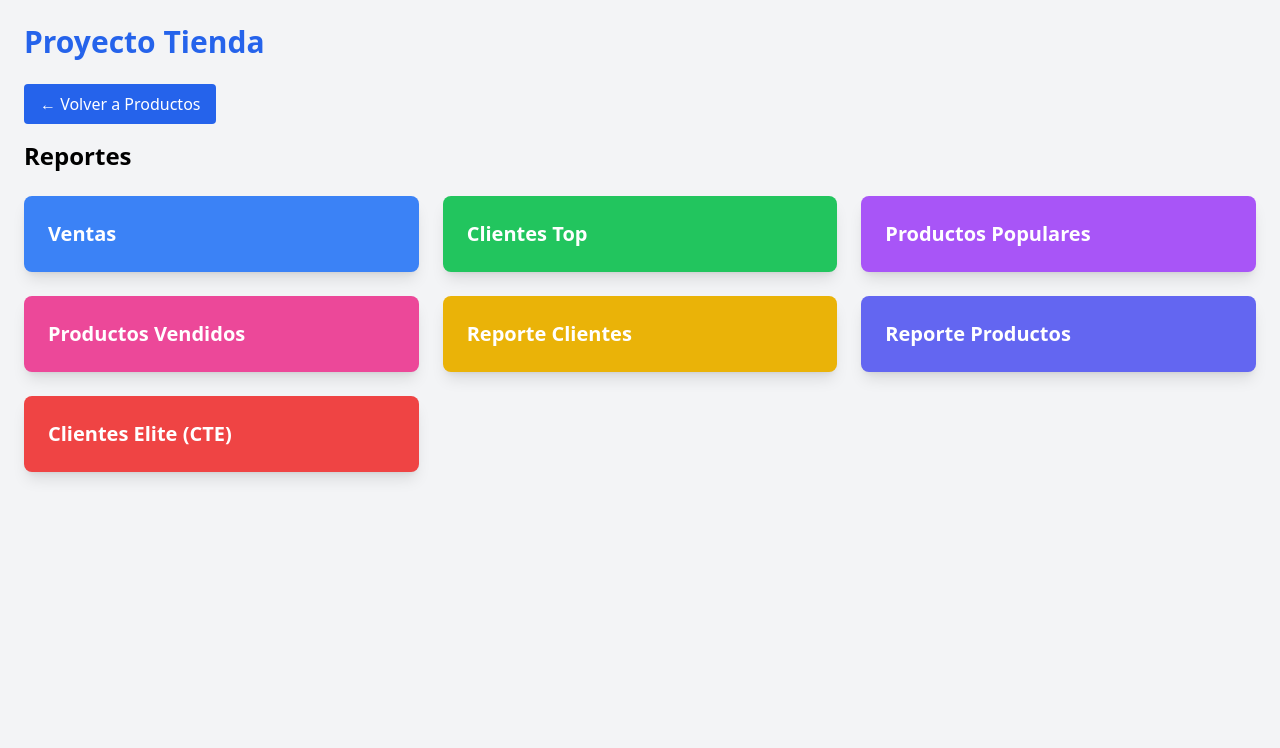
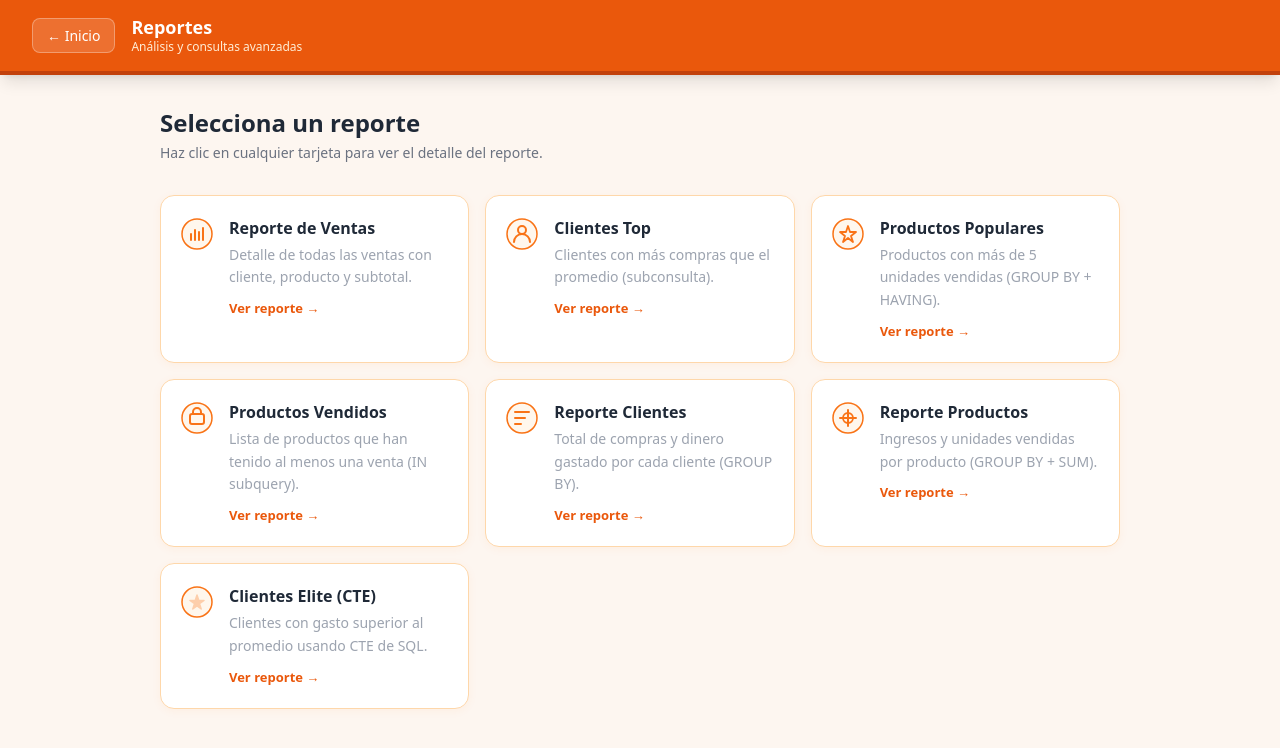
Before and after one commit to JuanGualim/Proyecto_2_DB1, a React app in the folder proyecto/frontend/: page /reportes in a window 1280 px wide. Shown: the top 748 px of the page. Built offline with nearby package versions, Linux system fonts and the light colour scheme; the HTML template or start-up script is replaced by a standard one.

Commit message:
Cambio en el diseño de las páginas de detalleReporte y Reportes

```diff
--- a/proyecto/frontend/src/App.jsx
+++ b/proyecto/frontend/src/App.jsx
@@ -1,4 +1,5 @@
 import { BrowserRouter, Routes, Route } from "react-router-dom";
+import Inicio from "./pages/Inicio";
 import Productos from "./pages/Productos";
 import Reportes from "./pages/Reportes";
 import ReporteDetalle from "./pages/ReporteDetalle";
@@ -6,13 +7,10 @@ import ReporteDetalle from "./pages/ReporteDetalle";
 function App() {
   return (
     <BrowserRouter>
-      <div className="min-h-screen bg-gray-100 p-6">
-        <h1 className="text-3xl font-bold text-blue-600 mb-6">
-          Proyecto Tienda
-        </h1>
-
+      <div className="min-h-screen" style={{ background: "#fdf6f0" }}>
         <Routes>
-          <Route path="/" element={<Productos />} />
+          <Route path="/" element={<Inicio />} />
+          <Route path="/productos" element={<Productos />} />
           <Route path="/reportes" element={<Reportes />} />
           <Route path="/reportes/:tipo" element={<ReporteDetalle />} />
         </Routes>
--- a/proyecto/frontend/src/pages/ReporteDetalle.jsx
+++ b/proyecto/frontend/src/pages/ReporteDetalle.jsx
@@ -10,188 +10,149 @@ import {
   getClientesElite,
 } from "../services/api";
 
+const reporteConfig = {
+  ventas: {
+    titulo: "Reporte de Ventas",
+    columnas: ["Cliente", "Empleado", "Producto", "Cantidad", "Precio Unit.", "Subtotal"],
+    render: (v) => [v.cliente, v.empleado, v.producto, v.cantidad, `$${v.precio_unitario}`, `$${v.subtotal}`],
+    destacado: 5,
+  },
+  clientes: {
+    titulo: "Clientes Top",
+    columnas: ["Cliente", "Total Compras"],
+    render: (c) => [c.nombre, c.total_compras],
+    destacado: 1,
+  },
+  productos: {
+    titulo: "Productos Populares",
+    columnas: ["Producto", "Total Vendido"],
+    render: (p) => [p.producto, p.total_vendido],
+    destacado: 1,
+  },
+  vendidos: {
+    titulo: "Productos Vendidos",
+    columnas: ["Producto", "Precio"],
+    render: (p) => [p.nombre, `$${p.precio}`],
+    destacado: 1,
+  },
+  "reporte-clientes": {
+    titulo: "Reporte de Clientes",
+    columnas: ["Cliente", "Cantidad Compras", "Total Gastado"],
+    render: (c) => [c.cliente, c.cantidad_compras, `$${c.total_gastado}`],
+    destacado: 2,
+  },
+  "reporte-productos": {
+    titulo: "Reporte de Productos",
+    columnas: ["Producto", "Total Vendido", "Ingresos"],
+    render: (p) => [p.producto, p.total_vendido, `$${p.ingresos}`],
+    destacado: 2,
+  },
+  elite: {
+    titulo: "Clientes Elite (CTE)",
+    columnas: ["Cliente", "Total Gastado"],
+    render: (c) => [c.nombre, `$${c.total_gastado}`],
+    destacado: 1,
+  },
+};
+
+const fetchers = {
+  ventas: getReporteVentas,
+  clientes: getClientesTop,
+  productos: getProductosPopulares,
+  vendidos: getProductosVendidos,
+  "reporte-clientes": getReporteClientes,
+  "reporte-productos": getReporteProductos,
+  elite: getClientesElite,
+};
+
 function ReporteDetalle() {
   const { tipo } = useParams();
   const navigate = useNavigate();
   const [data, setData] = useState([]);
+  const [loading, setLoading] = useState(true);
+
+  const config = reporteConfig[tipo] || { titulo: tipo, columnas: [], render: () => [], destacado: -1 };
 
   useEffect(() => {
-     if (tipo === "ventas") getReporteVentas().then(setData);
-    else if (tipo === "clientes") getClientesTop().then(setData);
-    else if (tipo === "productos") getProductosPopulares().then(setData);
-    else if (tipo === "vendidos") getProductosVendidos().then(setData);
-    else if (tipo === "reporte-clientes") getReporteClientes().then(setData);
-    else if (tipo === "reporte-productos") getReporteProductos().then(setData);
-    else if (tipo === "elite") getClientesElite().then(setData);
+    setLoading(true);
+    setData([]);
+    if (fetchers[tipo]) {
+      fetchers[tipo]().then((d) => { setData(d); setLoading(false); });
+    } else {
+      setLoading(false);
+    }
   }, [tipo]);
 
   return (
-    <div className="space-y-6">
-
-      {/* BOTÓN */}
+    <div className="min-h-screen" style={{ background: "#fdf6f0" }}>
+      {/* Header */}
+      <header style={{ background: "#ea580c", borderBottom: "4px solid #c2410c" }} className="px-8 py-4 flex items-center gap-4 shadow-lg">
         <button
           onClick={() => navigate("/reportes")}
-        className="mb-4 bg-blue-600 text-white px-4 py-2 rounded"
+          style={{ background: "rgba(255,255,255,0.15)", border: "1.5px solid rgba(255,255,255,0.3)", color: "white", borderRadius: "8px", padding: "6px 14px", fontSize: "14px", cursor: "pointer" }}
         >
-        ← Volver
+          ← Reportes
         </button>
+        <div>
+          <h1 className="text-white font-bold text-lg leading-tight">{config.titulo}</h1>
+          <p className="text-orange-100 text-xs">{data.length} registro{data.length !== 1 ? "s" : ""} encontrado{data.length !== 1 ? "s" : ""}</p>
+        </div>
+      </header>
 
-      {/* TÍTULO */}
-      <h2 className="text-2xl font-bold capitalize">
-        {tipo === "ventas" && "Reporte de Ventas"}
-        {tipo === "clientes" && "Clientes Top"}
-        {tipo === "productos" && "Productos Populares"}
-      </h2>
-
-      {/* CONTENIDO */}
-      <div className="bg-white p-6 rounded-lg shadow-md">
-
-        {/* 🛒 VENTAS */}
-        {tipo === "ventas" && (
-          <table className="min-w-full border border-gray-200 rounded-lg">
-            <thead className="bg-gray-100">
-              <tr>
-                <th className="p-2 text-center">Cliente</th>
-                <th className="p-2 text-center">Producto</th>
-                <th className="p-2 text-center">Subtotal</th>
-              </tr>
-            </thead>
-
-            <tbody>
-              {data.map((v, i) => (
-                <tr key={i} className="border-t text-center hover:bg-gray-50">
-                  <td className="p-2">{v.cliente}</td>
-                  <td className="p-2">{v.producto}</td>
-                  <td className="p-2 text-green-600 font-semibold">
-                    ${v.subtotal}
-                  </td>
-                </tr>
+      <div className="px-8 py-8 max-w-5xl mx-auto">
+        <div style={{ background: "white", border: "1.5px solid #fed7aa", borderRadius: "16px", overflow: "hidden", boxShadow: "0 2px 16px rgba(249,115,22,0.07)" }}>
+          {loading ? (
+            <div className="flex items-center justify-center py-20 text-gray-400">
+              <div style={{ width: 32, height: 32, border: "3px solid #fed7aa", borderTop: "3px solid #f97316", borderRadius: "50%", animation: "spin 0.8s linear infinite", marginRight: 12 }} />
+              Cargando...
+            </div>
+          ) : data.length === 0 ? (
+            <div className="flex flex-col items-center justify-center py-20 text-gray-400">
+              <svg width="48" height="48" viewBox="0 0 48 48" fill="none" style={{ marginBottom: 12, opacity: 0.4 }}>
+                <circle cx="24" cy="24" r="20" stroke="#f97316" strokeWidth="2"/>
+                <path d="M16 24h16M24 16v16" stroke="#f97316" strokeWidth="2" strokeLinecap="round"/>
+              </svg>
+              No hay datos disponibles
+            </div>
+          ) : (
+            <div className="overflow-x-auto">
+              <table className="min-w-full">
+                <thead>
+                  <tr style={{ background: "#fff7ed", borderBottom: "2px solid #fed7aa" }}>
+                    {config.columnas.map((col, i) => (
+                      <th key={i} className="px-5 py-3 text-left" style={{ color: "#9a3412", fontSize: "12px", fontWeight: 700, textTransform: "uppercase", letterSpacing: "0.05em" }}>
+                        {col}
+                      </th>
                     ))}
-            </tbody>
-          </table>
-        )}
-
-        {/* CLIENTES */}
-        {tipo === "clientes" && (
-          <table className="min-w-full border border-gray-200 rounded-lg">
-            <thead className="bg-gray-100">
-              <tr>
-                <th className="p-2 text-center">Cliente</th>
-                <th className="p-2 text-center">Compras</th>
-              </tr>
-            </thead>
-
-            <tbody>
-              {data.map((c, i) => (
-                <tr key={i} className="border-t text-center hover:bg-gray-50">
-                  <td className="p-2">{c.nombre}</td>
-                  <td className="p-2 font-semibold">{c.total_compras}</td>
-                </tr>
-              ))}
-            </tbody>
-          </table>
-        )}
-
-        {/* PRODUCTOS */}
-        {tipo === "productos" && (
-          <table className="min-w-full border border-gray-200 rounded-lg">
-            <thead className="bg-gray-100">
-              <tr>
-                <th className="p-2 text-center">Producto</th>
-                <th className="p-2 text-center">Vendidos</th>
-              </tr>
-            </thead>
-
-            <tbody>
-              {data.map((p, i) => (
-                <tr key={i} className="border-t text-center hover:bg-gray-50">
-                  <td className="p-2">{p.producto}</td>
-                  <td className="p-2 font-semibold text-blue-600">
-                    {p.total_vendido}
-                  </td>
-                </tr>
-              ))}
-            </tbody>
-          </table>
-        )}
-        {tipo === "vendidos" && (
-          <table className="min-w-full border border-gray-200">
-            <thead className="bg-gray-100">
-              <tr>
-                <th className="p-2">Producto</th>
-                <th className="p-2">Precio</th>
                   </tr>
                 </thead>
                 <tbody>
-              {data.map((p, i) => (
-                <tr key={i} className="border-t text-center">
-                  <td className="p-2">{p.nombre}</td>
-                  <td className="p-2 text-green-600">${p.precio}</td>
+                  {data.map((row, i) => {
+                    const cells = config.render(row);
+                    return (
+                      <tr key={i} style={{ borderBottom: "1px solid #fef3c7", transition: "background 0.12s" }}
+                        onMouseEnter={e => e.currentTarget.style.background = "#fff7ed"}
+                        onMouseLeave={e => e.currentTarget.style.background = "transparent"}
+                      >
+                        {cells.map((cell, j) => (
+                          <td key={j} className="px-5 py-3 text-sm" style={{
+                            color: j === config.destacado ? "#ea580c" : "#374151",
+                            fontWeight: j === config.destacado ? 700 : 400,
+                          }}>
+                            {cell}
+                          </td>
+                        ))}
                       </tr>
-              ))}
+                    );
+                  })}
                 </tbody>
               </table>
+            </div>
           )}
-        {tipo === "reporte-clientes" && (
-          <table className="min-w-full border border-gray-200">
-            <thead className="bg-gray-100">
-              <tr>
-                <th className="p-2">Cliente</th>
-                <th className="p-2">Compras</th>
-                <th className="p-2">Total</th>
-              </tr>
-            </thead>
-            <tbody>
-              {data.map((c, i) => (
-                <tr key={i} className="border-t text-center">
-                  <td className="p-2">{c.cliente}</td>
-                  <td className="p-2">{c.cantidad_compras}</td>
-                  <td className="p-2 text-green-600">${c.total_gastado}</td>
-                </tr>
-              ))}
-            </tbody>
-          </table>
-        )}
-        {tipo === "reporte-productos" && (
-          <table className="min-w-full border border-gray-200">
-            <thead className="bg-gray-100">
-              <tr>
-                <th className="p-2">Producto</th>
-                <th className="p-2">Vendidos</th>
-                <th className="p-2">Ingresos</th>
-              </tr>
-            </thead>
-            <tbody>
-              {data.map((p, i) => (
-                <tr key={i} className="border-t text-center">
-                  <td className="p-2">{p.producto}</td>
-                  <td className="p-2">{p.total_vendido}</td>
-                  <td className="p-2 text-green-600">${p.ingresos}</td>
-                </tr>
-              ))}
-            </tbody>
-          </table>
-        )}
-        {tipo === "elite" && (
-          <table className="min-w-full border border-gray-200">
-            <thead className="bg-gray-100">
-              <tr>
-                <th className="p-2">Cliente</th>
-                <th className="p-2">Total Gastado</th>
-              </tr>
-            </thead>
-            <tbody>
-              {data.map((c, i) => (
-                <tr key={i} className="border-t text-center">
-                  <td className="p-2">{c.nombre}</td>
-                  <td className="p-2 text-blue-600">${c.total_gastado}</td>
-                </tr>
-              ))}
-            </tbody>
-          </table>
-        )}
+        </div>
+      </div>
 
-      </div>
+      <style>{`@keyframes spin { to { transform: rotate(360deg); } }`}</style>
     </div>
   );
 }
--- a/proyecto/frontend/src/pages/Reportes.jsx
+++ b/proyecto/frontend/src/pages/Reportes.jsx
@@ -1,39 +1,154 @@
 import { useNavigate } from "react-router-dom";
+
+const cards = [
+  {
+    titulo: "Reporte de Ventas",
+    ruta: "ventas",
+    descripcion: "Detalle de todas las ventas con cliente, producto y subtotal.",
+    icon: (
+      <svg width="32" height="32" viewBox="0 0 32 32" fill="none">
+        <circle cx="16" cy="16" r="15" fill="#fff7ed" stroke="#f97316" strokeWidth="1.5"/>
+        <path d="M10 22V16m4 6V12m4 10V14m4 8V10" stroke="#f97316" strokeWidth="2" strokeLinecap="round"/>
+      </svg>
+    ),
+  },
+  {
+    titulo: "Clientes Top",
+    ruta: "clientes",
+    descripcion: "Clientes con más compras que el promedio (subconsulta).",
+    icon: (
+      <svg width="32" height="32" viewBox="0 0 32 32" fill="none">
+        <circle cx="16" cy="16" r="15" fill="#fff7ed" stroke="#f97316" strokeWidth="1.5"/>
+        <circle cx="16" cy="12" r="4" stroke="#f97316" strokeWidth="2"/>
+        <path d="M8 24c0-4.418 3.582-8 8-8s8 3.582 8 8" stroke="#f97316" strokeWidth="2" strokeLinecap="round"/>
+      </svg>
+    ),
+  },
+  {
+    titulo: "Productos Populares",
+    ruta: "productos",
+    descripcion: "Productos con más de 5 unidades vendidas (GROUP BY + HAVING).",
+    icon: (
+      <svg width="32" height="32" viewBox="0 0 32 32" fill="none">
+        <circle cx="16" cy="16" r="15" fill="#fff7ed" stroke="#f97316" strokeWidth="1.5"/>
+        <path d="M16 8l2 6h6l-5 4 2 6-5-4-5 4 2-6-5-4h6z" stroke="#f97316" strokeWidth="1.8" strokeLinejoin="round"/>
+      </svg>
+    ),
+  },
+  {
+    titulo: "Productos Vendidos",
+    ruta: "vendidos",
+    descripcion: "Lista de productos que han tenido al menos una venta (IN subquery).",
+    icon: (
+      <svg width="32" height="32" viewBox="0 0 32 32" fill="none">
+        <circle cx="16" cy="16" r="15" fill="#fff7ed" stroke="#f97316" strokeWidth="1.5"/>
+        <rect x="9" y="12" width="14" height="10" rx="2" stroke="#f97316" strokeWidth="2"/>
+        <path d="M12 12V10a4 4 0 018 0v2" stroke="#f97316" strokeWidth="2" strokeLinecap="round"/>
+      </svg>
+    ),
+  },
+  {
+    titulo: "Reporte Clientes",
+    ruta: "reporte-clientes",
+    descripcion: "Total de compras y dinero gastado por cada cliente (GROUP BY).",
+    icon: (
+      <svg width="32" height="32" viewBox="0 0 32 32" fill="none">
+        <circle cx="16" cy="16" r="15" fill="#fff7ed" stroke="#f97316" strokeWidth="1.5"/>
+        <path d="M9 10h14M9 16h10M9 22h6" stroke="#f97316" strokeWidth="2" strokeLinecap="round"/>
+      </svg>
+    ),
+  },
+  {
+    titulo: "Reporte Productos",
+    ruta: "reporte-productos",
+    descripcion: "Ingresos y unidades vendidas por producto (GROUP BY + SUM).",
+    icon: (
+      <svg width="32" height="32" viewBox="0 0 32 32" fill="none">
+        <circle cx="16" cy="16" r="15" fill="#fff7ed" stroke="#f97316" strokeWidth="1.5"/>
+        <path d="M16 8v16M8 16h16" stroke="#f97316" strokeWidth="2" strokeLinecap="round"/>
+        <circle cx="16" cy="16" r="5" stroke="#f97316" strokeWidth="1.8"/>
+      </svg>
+    ),
+  },
+  {
+    titulo: "Clientes Elite (CTE)",
+    ruta: "elite",
+    descripcion: "Clientes con gasto superior al promedio usando CTE de SQL.",
+    icon: (
+      <svg width="32" height="32" viewBox="0 0 32 32" fill="none">
+        <circle cx="16" cy="16" r="15" fill="#fff7ed" stroke="#f97316" strokeWidth="1.5"/>
+        <path d="M16 9l1.8 5.4H23l-4.5 3.3 1.7 5.3L16 20l-4.2 3 1.7-5.3L9 14.4h5.2z" fill="#f97316" opacity="0.3" stroke="#f97316" strokeWidth="1.5" strokeLinejoin="round"/>
+      </svg>
+    ),
+  },
+];
+
+function NavBar({ onBack }) {
+  return (
+    <header style={{ background: "#ea580c", borderBottom: "4px solid #c2410c" }} className="px-8 py-4 flex items-center gap-4 shadow-lg">
+      <button
+        onClick={onBack}
+        style={{ background: "rgba(255,255,255,0.15)", border: "1.5px solid rgba(255,255,255,0.3)", color: "white", borderRadius: "8px", padding: "6px 14px", fontSize: "14px", cursor: "pointer", display: "flex", alignItems: "center", gap: "6px" }}
+      >
+        ← Inicio
+      </button>
+      <div>
+        <h1 className="text-white font-bold text-lg leading-tight">Reportes</h1>
+        <p className="text-orange-100 text-xs">Análisis y consultas avanzadas</p>
+      </div>
+    </header>
+  );
+}
 
 function Reportes() {
   const navigate = useNavigate();
 
-    const cards = [
-        { titulo: "Ventas", ruta: "ventas", color: "bg-blue-500" },
-        { titulo: "Clientes Top", ruta: "clientes", color: "bg-green-500" },
-        { titulo: "Productos Populares", ruta: "productos", color: "bg-purple-500" },
-        { titulo: "Productos Vendidos", ruta: "vendidos", color: "bg-pink-500" },
-        { titulo: "Reporte Clientes", ruta: "reporte-clientes", color: "bg-yellow-500" },
-        { titulo: "Reporte Productos", ruta: "reporte-productos", color: "bg-indigo-500" },
-        { titulo: "Clientes Elite (CTE)", ruta: "elite", color: "bg-red-500" },
-    ];
+  return (
+    <div className="min-h-screen" style={{ background: "#fdf6f0" }}>
+      <NavBar onBack={() => navigate("/")} />
 
-    return (
-    <div>
-        <button
-            onClick={() => navigate("/")}
-            className="mb-4 bg-blue-600 text-white px-4 py-2 rounded"
-            >
-            ← Volver a Productos
-        </button>
-        <h2 className="text-2xl font-bold mb-6">Reportes</h2>
+      <div className="px-8 py-8 max-w-5xl mx-auto">
+        <div className="mb-8">
+          <h2 className="text-2xl font-bold text-gray-800">Selecciona un reporte</h2>
+          <p className="text-gray-500 text-sm mt-1">Haz clic en cualquier tarjeta para ver el detalle del reporte.</p>
+        </div>
 
-
-        <div className="grid grid-cols-3 gap-6">
+        <div className="grid grid-cols-1 gap-4" style={{ gridTemplateColumns: "repeat(auto-fill, minmax(280px, 1fr))" }}>
           {cards.map((c) => (
             <div
               key={c.ruta}
               onClick={() => navigate(`/reportes/${c.ruta}`)}
-                className={`${c.color} text-white p-6 rounded-lg shadow-lg cursor-pointer hover:scale-105 transition`}
+              className="cursor-pointer flex items-start gap-4"
+              style={{
+                background: "white",
+                border: "1.5px solid #fed7aa",
+                borderRadius: "14px",
+                padding: "20px",
+                boxShadow: "0 2px 10px rgba(249,115,22,0.06)",
+                transition: "all 0.18s ease",
+              }}
+              onMouseEnter={e => {
+                e.currentTarget.style.borderColor = "#f97316";
+                e.currentTarget.style.boxShadow = "0 6px 24px rgba(249,115,22,0.14)";
+                e.currentTarget.style.transform = "translateY(-3px)";
+              }}
+              onMouseLeave={e => {
+                e.currentTarget.style.borderColor = "#fed7aa";
+                e.currentTarget.style.boxShadow = "0 2px 10px rgba(249,115,22,0.06)";
+                e.currentTarget.style.transform = "translateY(0)";
+              }}
             >
-                <h3 className="text-xl font-semibold">{c.titulo}</h3>
+              <div style={{ flexShrink: 0, marginTop: "2px" }}>{c.icon}</div>
+              <div>
+                <h3 className="font-semibold text-gray-800 text-base mb-1">{c.titulo}</h3>
+                <p className="text-gray-400 text-sm leading-relaxed">{c.descripcion}</p>
+                <span style={{ display: "inline-block", marginTop: "10px", color: "#ea580c", fontSize: "13px", fontWeight: 600 }}>
+                  Ver reporte →
+                </span>
+              </div>
             </div>
           ))}
+        </div>
       </div>
     </div>
   );
```
Lines whose indentation alone changed are shown as unchanged.
